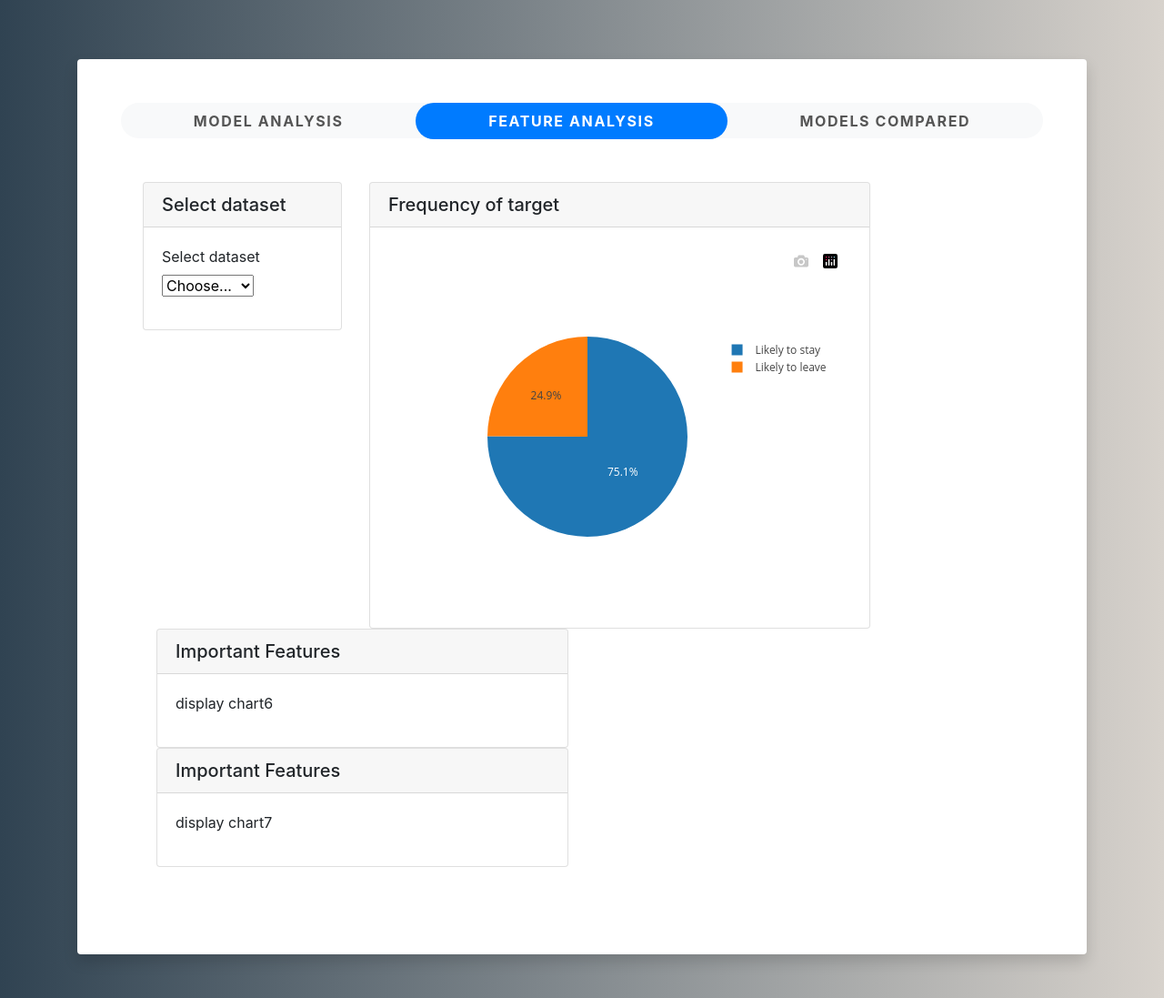
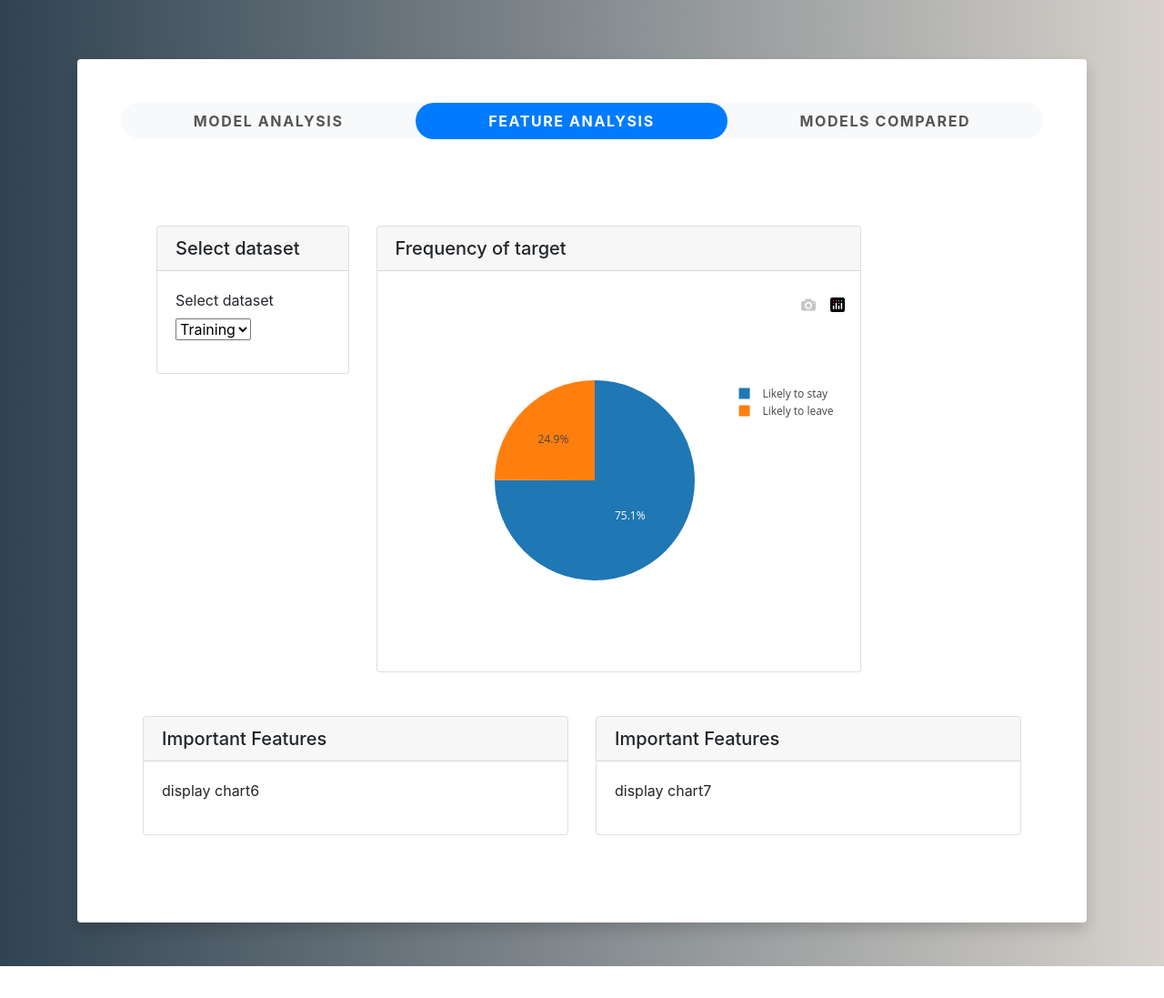
Before and after one commit to mermaidzhang/Job-Change-of-Data-Scientists, a Flask app: template templates/index.html in a window 1280 px wide, after a click on "FEATURE ANALYSIS". Shown: the part 247-1344 px from the top of the page at 91% size. After the commit the page ends 1309 px from the top, so only its background shows below. Run offline with Flask 2, Linux system fonts and the light colour scheme; the template is opened without the code that fills it, so the values that code supplies are empty; some libraries are stand-ins or nearby versions.

Commit message:
tab2 cleanup

```diff
--- a/templates/index.html
+++ b/templates/index.html
@@ -106,7 +106,7 @@
 
                     <div id="chart1">
 
-
+                      {{chart1|safe}}
                     </div>
 
                   </div>
@@ -132,9 +132,9 @@
                           }
                         ];
                         var layout = {
-                          tickmode:"array",
-                          tickvals:[0,1],
-                          ticktext:['Likely to stay','Likely to leave']
+                          tickmode: "array",
+                          tickvals: [0, 1],
+                          ticktext: ['Likely to stay', 'Likely to leave']
                         };
 
                         Plotly.newPlot('chart2', data);
@@ -180,7 +180,7 @@
         </div>
         <!-- first tab container END -->
         <div id="second" role="tabpanel" aria-labelledby="second-tab" class="tab-pane fade px-4 py-5">
-
+          <div class="container py-5">
             <div class="row">
               <div class="col-3">
 
@@ -188,20 +188,20 @@
                   <h5 class="card-header">Select dataset </h5>
                   <div class="card-body">
 
-                    <form>
+                    <form action="" method="post">
                       <div class="form-group">
+                        <label for="drop1">Select dataset</label>
                         <p>
-                          <label for="select">Select dataset</label>
-                          <select id="drop3" onchange="drop2Handler(this.value)">
-                           <option value="">Choose...</option>
-                           <optgroup label="Datasets">
-                           <option value="">Training</option>
-                           <option value="">Test</option>
-                           </optgroup>
+
+                          <select id="drop3" name='dataset'>
+
+
+                            <option value="train">Training</option>
+                            <option value="test">Test</option>
+
                           </select>
                         </p>
                       </div>
-                    </form>
                   </div>
                 </div>
               </div>
@@ -220,7 +220,7 @@
 
                         data = [
                           {
-                          values: [14381,4777],
+                            values: [14381, 4777],
                             labels: ['Likely to stay', 'Likely to leave'],
                             type: 'pie'
                           }
@@ -245,7 +245,10 @@
                 </div>
               </div>
             </div>
-            <div class="row"></div>
+          </div>
+          <!-- First row -->
+          <div container>
+            <div class="row">
               <div class="col-6">
                 <div class="card">
                   <h5 class="card-header">Important Features</h5>
@@ -257,6 +260,7 @@
                   </div>
                 </div>
               </div>
+
               <div class="col-6">
                 <div class="card">
                   <h5 class="card-header">Important Features</h5>
@@ -270,8 +274,10 @@
                   </div>
                 </div>
               </div>
+            </div>
+          </div>
+        </div>
         <!-- tab 2 functionality -->
-          </div>
         <div id="third" role="tabpanel" aria-labelledby="third-tab" class="tab-pane fade px-4 py-5">
 
           <div id="displayChart">
@@ -286,7 +292,7 @@
             </optgroup>
           </select>
           </p>
-               <div id = "displayTable">
+          <div id="displayTable">
             <table class='table table-striped'>
               <thead>
                 <th scope='col'>Score Type</th>
```
Lines whose indentation alone changed are shown as unchanged.
